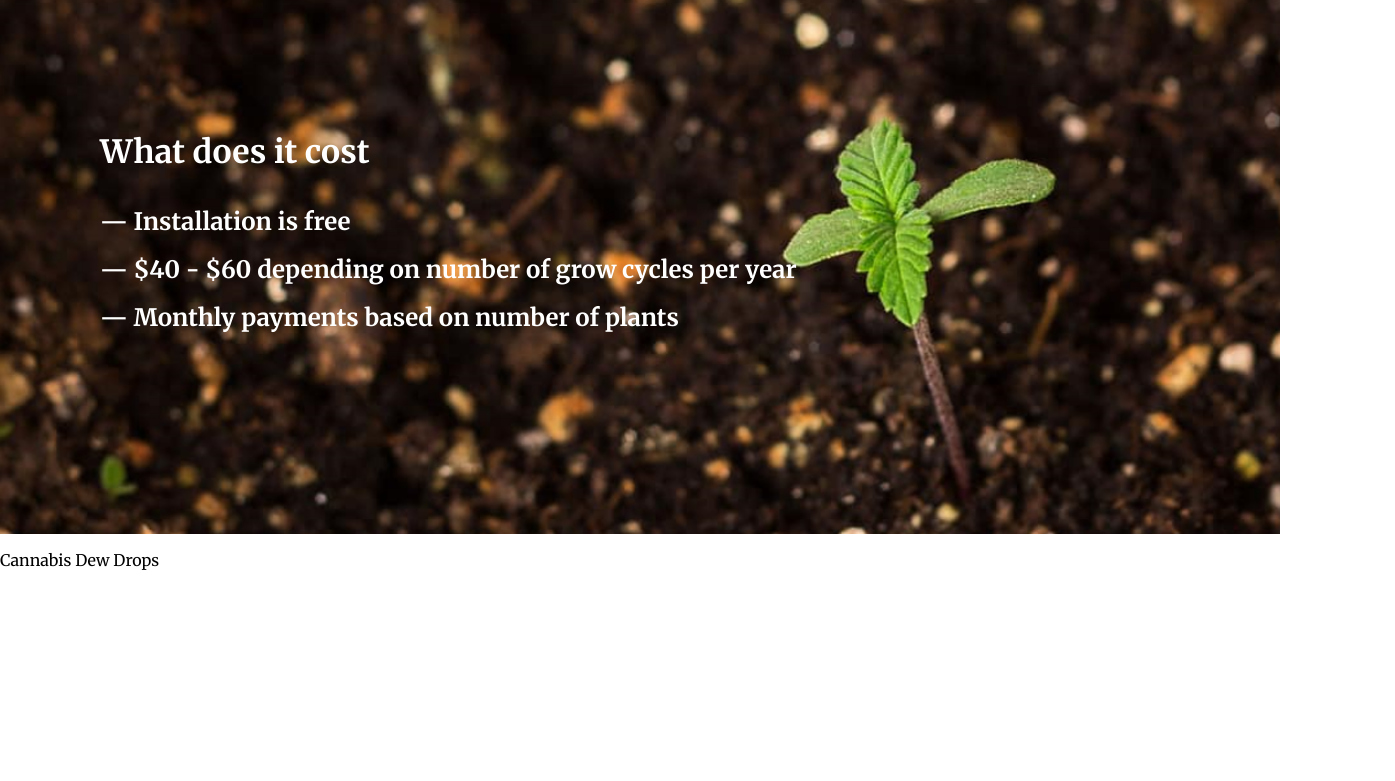
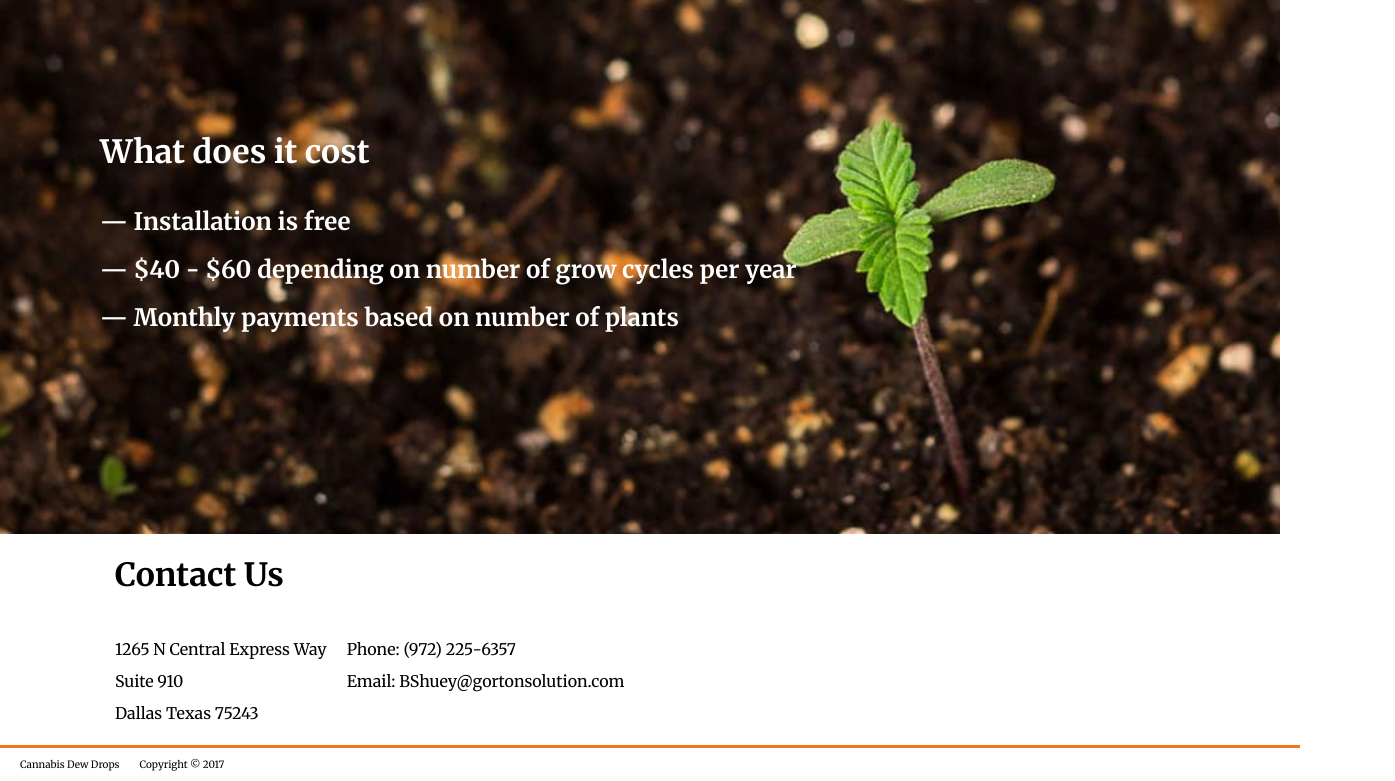
Before and after one commit to sarahshuey/DewDrops, a plain HTML site: page index.html in a window 1280 px wide. Shown: the part 1398-2179 px from the top of the page, 1395 px wide, since content can reach past the window. Before the commit the page ends 1984 px from the top, so only its background shows below. Drawn offline with Linux system fonts and the light colour scheme.

Commit message:
added contact us

```diff
--- a/index.html
+++ b/index.html
@@ -19,6 +19,7 @@
          <div class="nav-link"><a href="#HowItWorks" class="current">How It Works</a></div>
          <div class="nav-link"><a href="#benefits">Benefits</a></div>
          <div class="nav-link"><a href="#cost">What It Cost</a></div>
+         <div class="nav-link"><a href="#contact">Contact Us</a></div>
        </nav>
      </div>
       </header>
@@ -96,9 +97,29 @@
             — Monthly payments based on number of plants
           </h2>
         </div>
-      </div>
+        </div>
+        <div id="contact">
+          <h1 class="name">
+            Contact Us
+          </h1>
+          <div class="allInfo">
+          <p class="address">
+            1265 N Central Express Way
+            <br>
+            Suite 910
+            <br>
+            Dallas Texas 75243
+          </p>
+          <p class="contactInfo">
+            Phone: (972) 225-6357
+            <br>
+            Email: BShuey@gortonsolution.com
+          </p>
+        </div>
+        </div>
       <footer>
-        <p>Cannabis Dew Drops</p>
+        <p>Cannabis Dew Drops </p>
+        <p>Copyright © 2017</p>
       </footer>
     </div>
   </body>
--- a/main.css
+++ b/main.css
@@ -26,6 +26,7 @@ margin:0 auto;
 #logo img{
 height:2.5em;
 }
+
 .image{
   display: flex;
   justify-content: flex-start;
@@ -52,11 +53,11 @@ height:2.5em;
   color:#f37321;
 }
 #HowItWorks{
+  padding-left: 115px;
   display: flex;
   flex-direction: row;
   width: 100%;
   line-height: 3rem;
-  justify-content: flex-end;
   background-image: url(images/upcloseplant.png);
   height: 600px;
   background-attachment: fixed;
@@ -159,3 +160,29 @@ height:2.5em;
   justify-content: center;
   margin-left: 100px;
 }
+#contact{
+  display: flex;
+  flex-direction: column;
+  padding-left: 115px;
+}
+.allInfo{
+  display: flex;
+  flex-direction: row;
+  line-height: 2rem;
+}
+.contactInfo{
+  padding-left: 20px;
+}
+footer {
+  display: flex;
+  flex-direction: row;
+  border-top-width: medium;
+  border-top-color: #f37321;
+  border-top-style: solid;
+  width: 100%;
+  padding-left: 20px;
+}
+footer p{
+margin-right: 20px;
+font-size: 10px
+}
```
Also changed, not shown: images/CannabisDewDrops.png (added), 1 other file.
